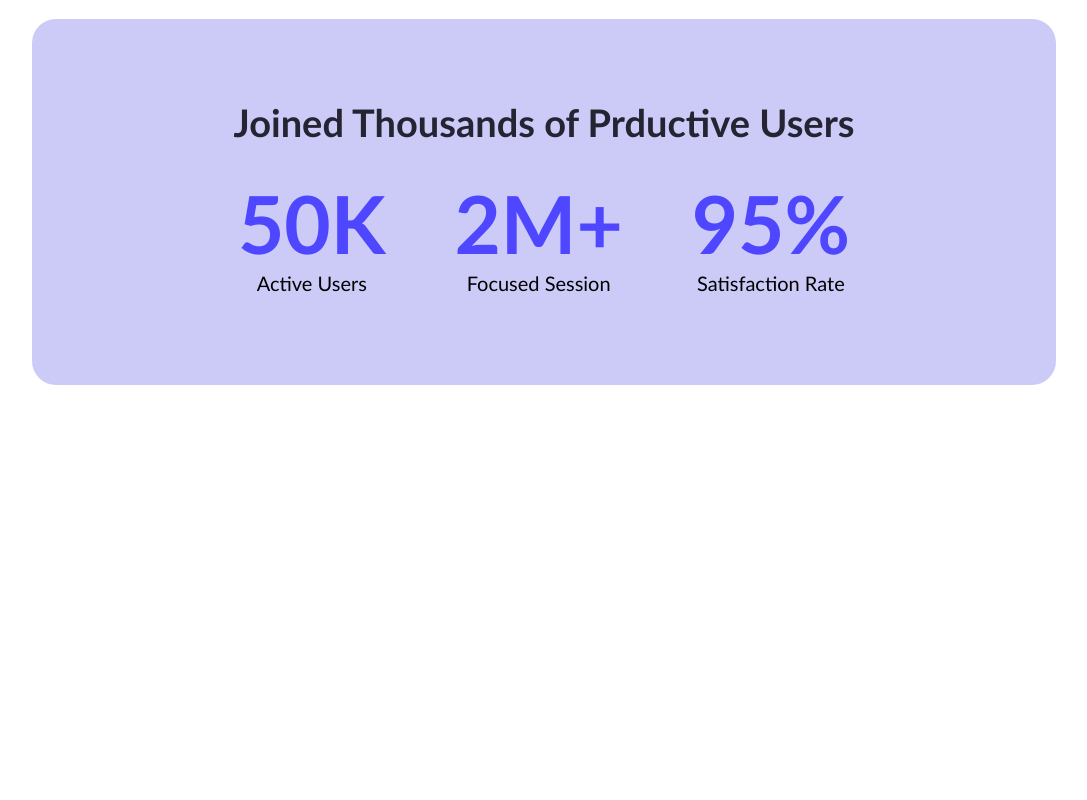
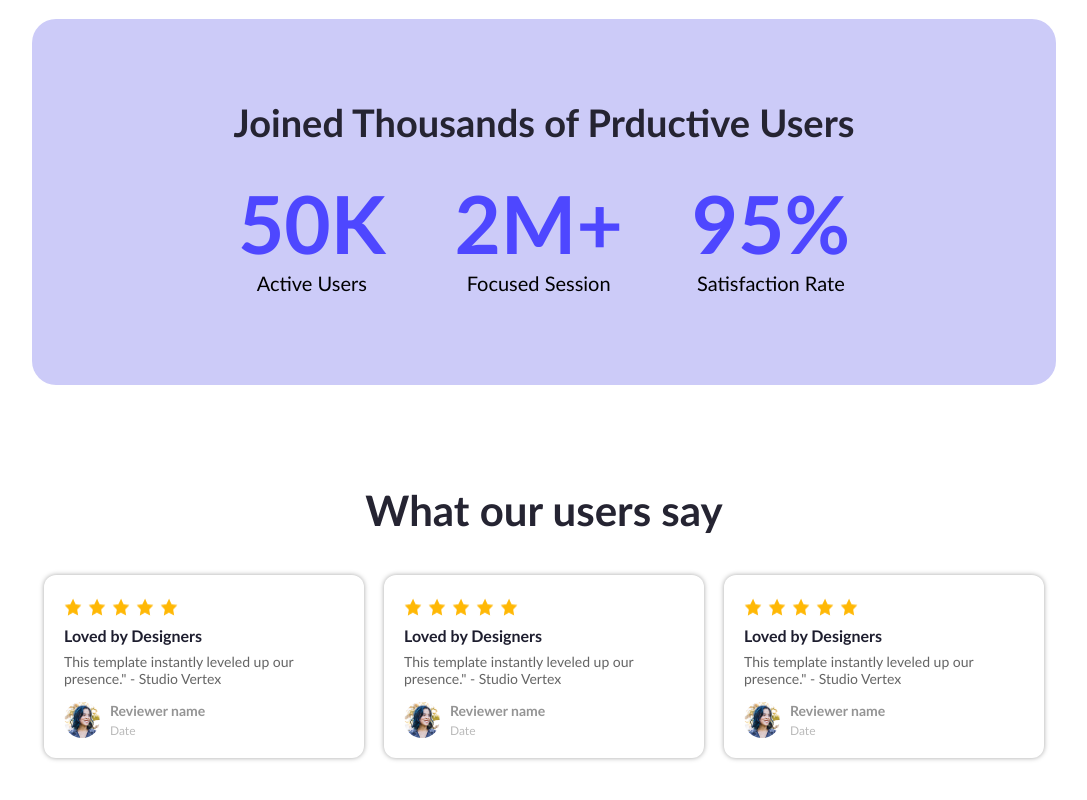
Before and after one commit to Yeasin920/Assignment-1, a plain HTML site: page index.html in a window 1280 px wide. Shown: the part 1099-1899 px from the top of the page, without its empty margins (96-1183 px from the left). Before the commit the page ends 1584 px from the top, so only its background shows below. Drawn offline with Linux system fonts and the light colour scheme.

Commit message:
add customer review

```diff
--- a/index.html
+++ b/index.html
@@ -59,6 +59,71 @@
                 </div>
             </div>
         </div>
+
+
+        <div class="customer-review">
+            <h2>What our users say</h2>
+            <div class="review-container">
+                <div class="review-section">
+                    <div class="img-container">
+                        <img class="img-star" src="Assets/icon-star.png" alt="coming soon">
+                        <img class="img-star" src="Assets/icon-star.png" alt="coming soon">
+                        <img class="img-star" src="Assets/icon-star.png" alt="coming soon">
+                        <img class="img-star" src="Assets/icon-star.png" alt="coming soon">
+                        <img class="img-star" src="Assets/icon-star.png" alt="coming soon">
+                    </div>
+                    <h3>Loved by Designers</h3>
+                    <p>This template instantly leveled up our presence." - Studio Vertex</p>
+                    <div class="user-img">
+                        <img src="Assets/avatar.png" alt="coming soon">
+                        <div class="user-info">
+                            <span>Reviewer name</span>
+                            <small>Date</small>
+                        </div>
+                    </div>
+                </div>
+
+                 <div class="review-section">
+                    <div class="img-container">
+                        <img class="img-star" src="Assets/icon-star.png" alt="coming soon">
+                        <img class="img-star" src="Assets/icon-star.png" alt="coming soon">
+                        <img class="img-star" src="Assets/icon-star.png" alt="coming soon">
+                        <img class="img-star" src="Assets/icon-star.png" alt="coming soon">
+                        <img class="img-star" src="Assets/icon-star.png" alt="coming soon">
+                    </div>
+                    <h3>Loved by Designers</h3>
+                    <p>This template instantly leveled up our presence." - Studio Vertex</p>
+                    <div class="user-img">
+                        <img src="Assets/avatar.png" alt="coming soon">
+                        <div class="user-info">
+                            <span>Reviewer name</span>
+                            <small>Date</small>
+                        </div>
+                    </div>
+                </div>
+
+
+                 <div class="review-section">
+                    <div class="img-container">
+                        <img class="img-star" src="Assets/icon-star.png" alt="coming soon">
+                        <img class="img-star" src="Assets/icon-star.png" alt="coming soon">
+                        <img class="img-star" src="Assets/icon-star.png" alt="coming soon">
+                        <img class="img-star" src="Assets/icon-star.png" alt="coming soon">
+                        <img class="img-star" src="Assets/icon-star.png" alt="coming soon">
+                    </div>
+                    <h3>Loved by Designers</h3>
+                    <p>This template instantly leveled up our presence." - Studio Vertex</p>
+                    <div class="user-img">
+                        <img src="Assets/avatar.png" alt="coming soon">
+                        <div class="user-info">
+                            <span>Reviewer name</span>
+                            <small>Date</small>
+                        </div>
+                    </div>
+                </div>
+            </div>
+        </div>
+
     </main>
 
 </body>
--- a/style.css
+++ b/style.css
@@ -150,3 +150,73 @@
     text-align: center;
     margin-bottom: 40px;
 }
+
+
+.customer-review{
+    max-width: 1200px;
+    text-align: center;
+    margin: auto;
+}
+.customer-review h2{
+    color: #252432;
+    font-size: 42px;
+    margin-bottom: 40px;
+}
+
+.review-container{
+    display: flex;
+    justify-content: center;
+    gap: 20px;
+    flex-wrap: wrap;
+}
+
+.review-section{
+    background-color: #FFFFFF;
+    border-radius: 12px;
+    box-shadow: 0 0 5px rgba(0, 0, 0, 0.358);
+    padding: 20px;text-align: left;
+    max-width: 320px;
+    transition: transform 0.35 ease;
+}
+
+.img-container{
+    margin-bottom: 10px;
+}
+.img-star{
+    width: 18px;
+    height: 18px;
+    margin-right: 2px;
+    vertical-align: middle;
+}
+
+.review-section h3{
+    color: #1e1e2f;
+    font-size: 16px;
+    font-weight: 600;
+    margin-bottom: 8px;
+}
+.review-section p{
+    font-size: 14px;
+    color: #555555e8;
+    margin-bottom: 15px;
+}
+.user-img{
+    display: flex;
+    align-items: center;
+    gap: 10px;
+}
+.user-img img{
+    height: 36px;
+    width: 36px;
+    border-radius: 50px;
+}
+.user-info span{
+    color: rgba(128, 128, 128, 0.845);
+    display: block;
+    font-size: 14px;
+    font-weight: 600;
+}
+.user-info small{
+    color: rgba(128, 128, 128, 0.546);
+    font-size: 12px;
+}
```
